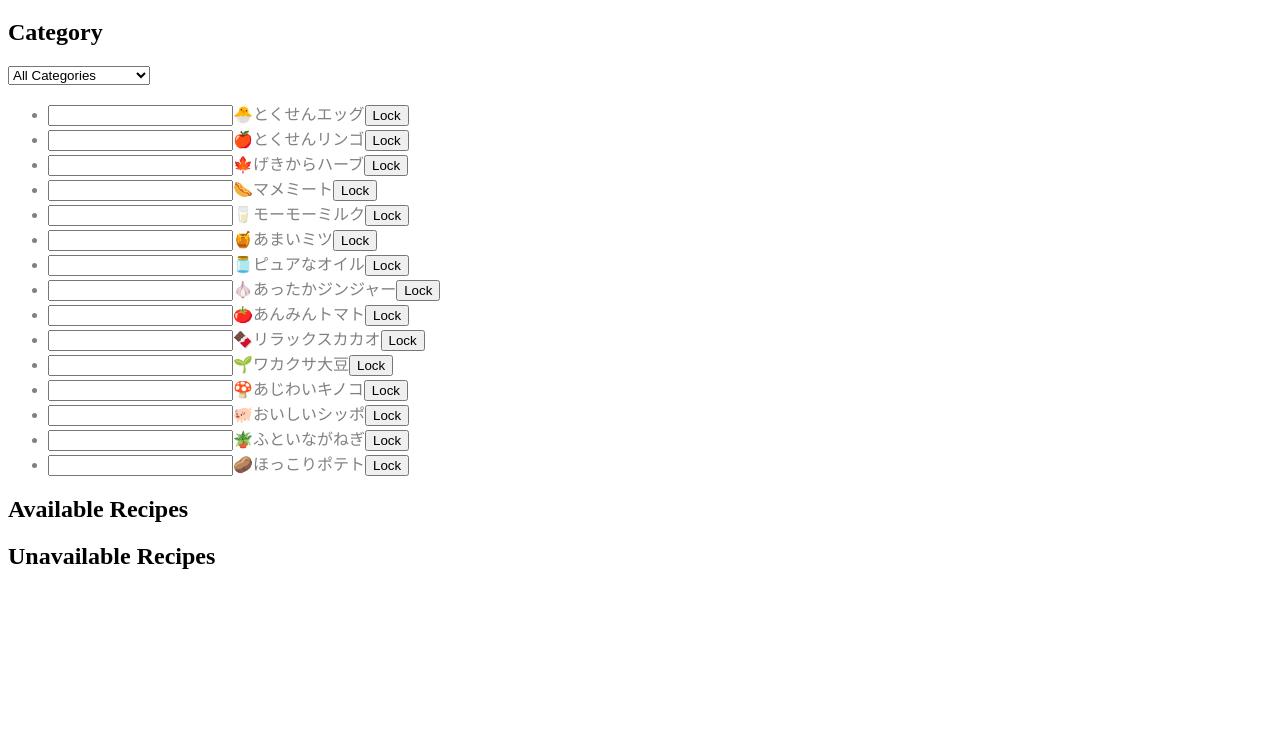
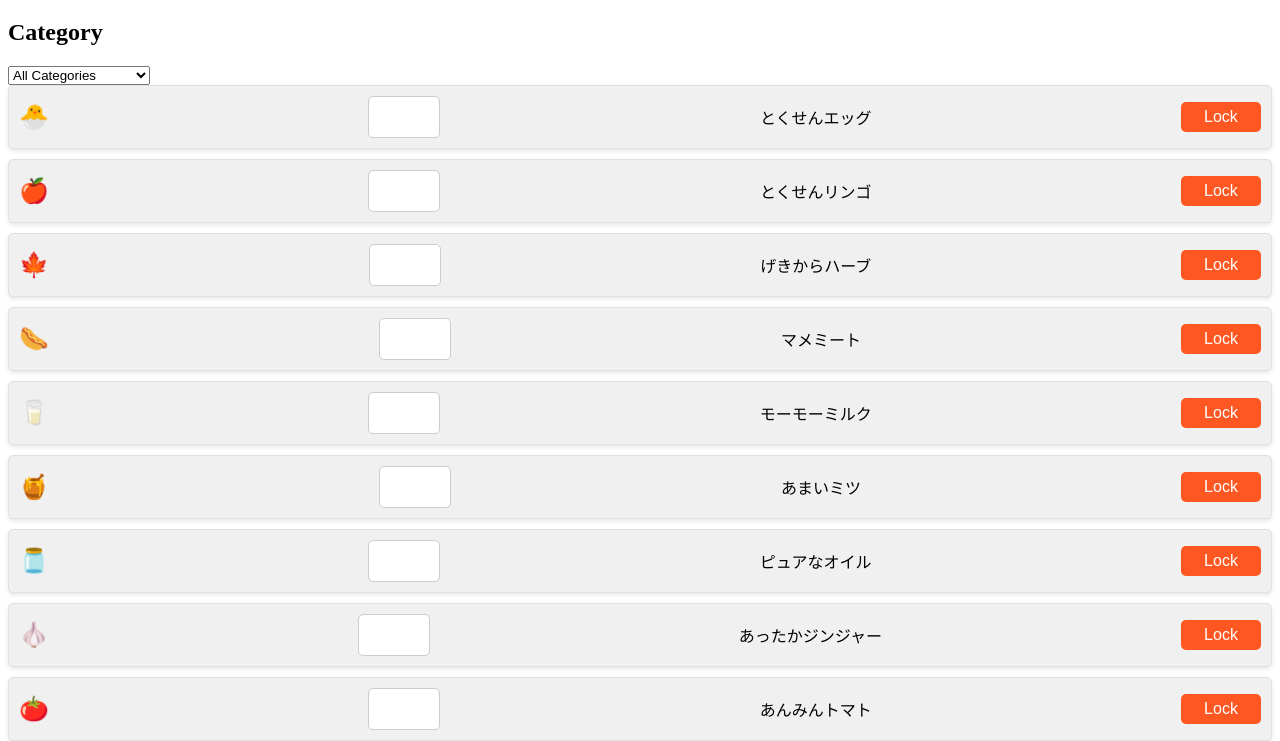
Before and after one commit to MO3294/pokemon-sleep, a Gatsby site: page / in a window 1280 px wide. Shown: the part 61-802 px from the top of the page. Built offline with nearby package versions, Linux system fonts and the light colour scheme; Gatsby itself is replaced by a stand-in of ours.

Commit message:
update styles

```diff
--- a/src/pages/ingredient.tsx
+++ b/src/pages/ingredient.tsx
@@ -2,6 +2,7 @@ import React, { useEffect } from "react";
 import { RecipeCategory, RecipeType, recipes } from "../data/recipe";
 import { ingredients } from "../data/ingredient";
 import { LOCAL_STORAGE_INGREDIENTS } from ".";
+import '../styles/ingredient.css';
 
 export type IngredientInputType = {
   count: number;
@@ -75,18 +76,18 @@ const IngredientsInput: React.FC<IngredientsInputProps> = ({ ingredientsState: i
         {Array.from(ingredients).map(([key, ingredient]) => {
           const isInTop3 = ingredientsInTop3.has(ingredient.name);
           const isInSelectedCategory = ingredientsInSelectedCategory.has(ingredient.name);
-          let color = 'black'; // default color
+          let cardColorClass = '';
           if (isInTop3) {
-            color = 'red';
+              cardColorClass = 'red';
           } else if (!ingredientsState[key]?.isReleased) {
-            color = 'gray';
+              cardColorClass = 'gray';
           } else if (!isInSelectedCategory) {
-            color = 'blue';
+              cardColorClass = 'blue';
           }
 
           return (
-            <li key={key} style={{ color: color }}>
-              <label>
+            <li key={key} className={`ingredient-card ${cardColorClass}`}>
+            <span className="ingredient-emoji">{ingredient.emoji}</span>
                 <input
                   type="number"
                   pattern="\d*"
@@ -94,11 +95,13 @@ const IngredientsInput: React.FC<IngredientsInputProps> = ({ ingredientsState: i
                   value={ingredientsState[key]?.count || ""}
                   onChange={handleCountChange}
                 />
-                {ingredient.emoji}{ingredient.name}
-              </label>
-              <button
-                onClick={() => {toggleRelease(key)}}>{ingredientsState[key]?.isReleased ? 'Release' : 'Lock'}
-              </button>
+                <span>{ingredient.name}</span>
+                <button
+                  onClick={() => {toggleRelease(key)}}
+                  className={`release-button ${ingredientsState[key]?.isReleased ? 'release' : 'lock'}`}
+                >
+                  {ingredientsState[key]?.isReleased ? 'Release' : 'Lock'}
+                </button>
             </li>
           );
         })}
--- /dev/null
+++ b/src/styles/ingredient.css
@@ -0,0 +1,86 @@
+ul {
+    list-style: none;
+    padding: 0;
+    margin: 0;
+}
+
+li {
+    background: #ffffff;
+    padding: 10px;
+    margin-bottom: 10px;
+    border-radius: 5px;
+    box-shadow: 0 2px 4px rgba(0, 0, 0, 0.1);
+    display: flex;
+    justify-content: space-between;
+    align-items: center;
+}
+
+input[type="number"] {
+    width: 60px;
+    height: 30px; /* タッチ操作に適したサイズ */
+    margin-right: 10px;
+    padding: 5px;
+    border: 1px solid #ccc;
+    border-radius: 5px;
+}
+
+button {
+    background-color: #007BFF;
+    color: #fff;
+    border: none;
+    border-radius: 5px;
+    padding: 5px 10px;
+    cursor: pointer;
+    transition: 0.3s;
+    width: 80px;
+    height: 30px; /* タッチ操作に適したサイズ */
+}
+
+button:hover {
+    background-color: #0056b3;
+}
+
+.ingredient-card {
+    border: 1px solid #e0e0e0;
+    padding: 10px;
+    margin-bottom: 10px;
+    border-radius: 5px;
+    display: flex;
+    align-items: center;
+    justify-content: space-between;
+}
+
+.ingredient-card.red {
+    background-color: #ffe6e6;  /* 薄い赤 */
+}
+
+.ingredient-card.blue {
+    background-color: #e6e6ff;  /* 薄い青 */
+}
+
+.ingredient-card.gray {
+    background-color: #f0f0f0;  /* 薄い灰色 */
+}
+
+.ingredient-emoji {
+    font-size: 1.5rem;
+    margin-right: 10px;
+}
+
+.release-button {
+    padding: 5px 15px;
+    border-radius: 5px;
+    border: none;
+    font-size: 1rem;
+    cursor: pointer;
+}
+
+.release-button.release {
+    background-color: #4CAF50;
+    color: white;
+}
+
+.release-button.lock {
+    background-color: #FF5722;
+    color: white;
+}
```
